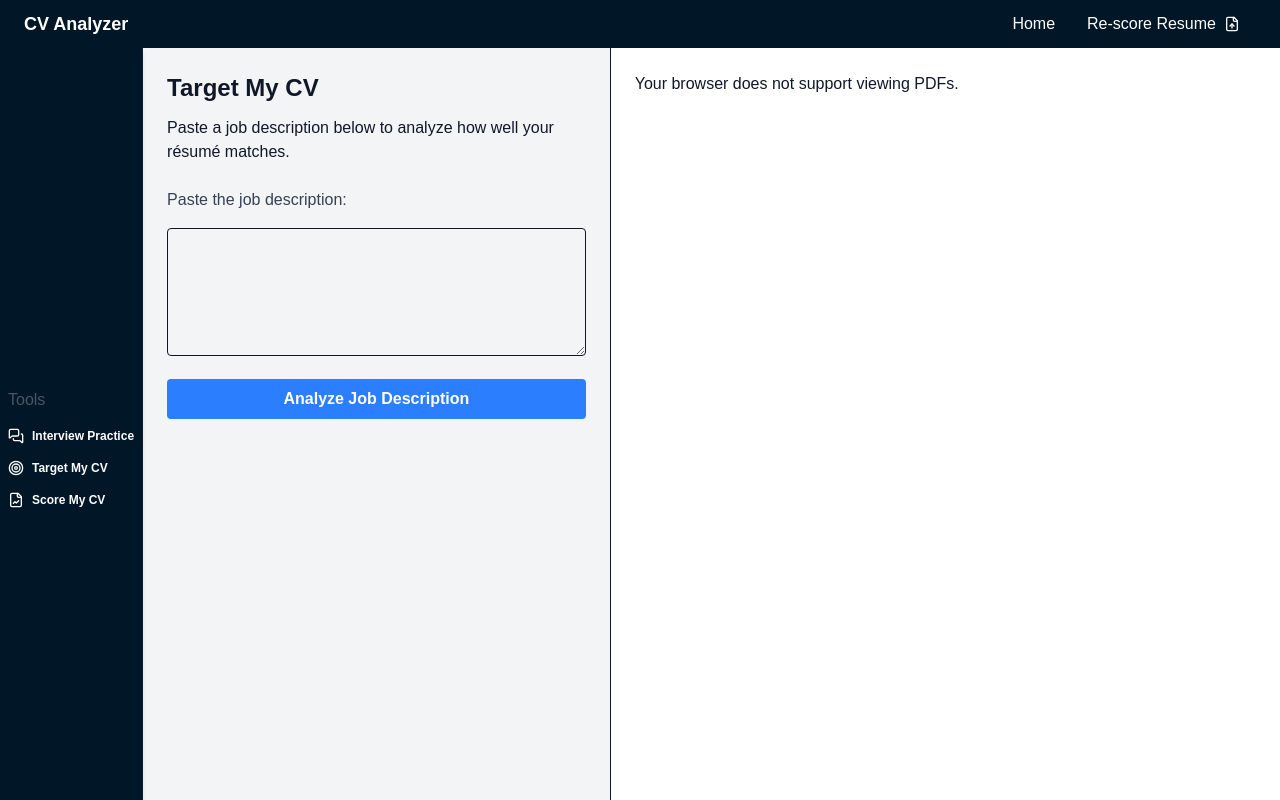
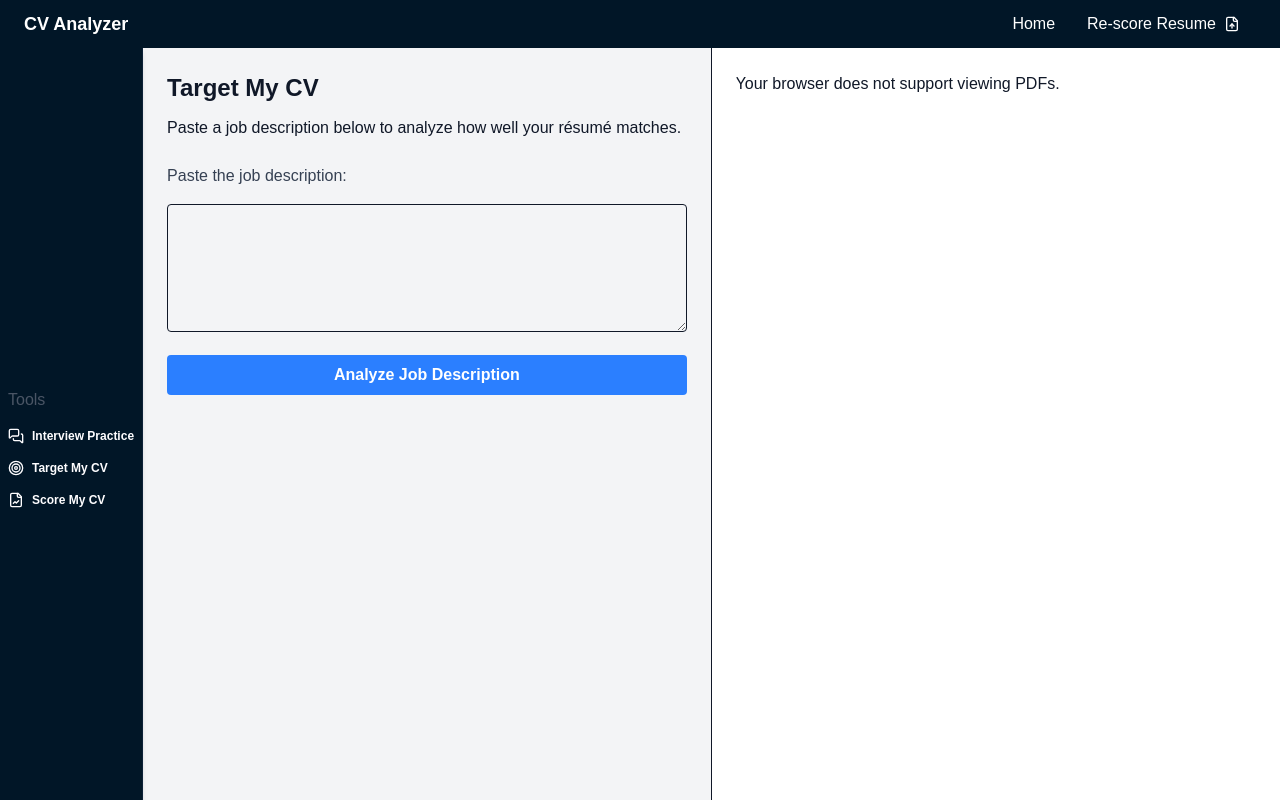
Before and after one commit to lutdunne/pin-point, a Next.js app in the folder frontend/: page /dashboard in a window 1280 px wide. Both pictures are taken after a click on the button "Target My CV". Built offline with nearby package versions, Linux system fonts and the light colour scheme.

Commit message:
fixed layout issue

```diff
--- a/frontend/src/app/(main)/components/TargetMyCV.js
+++ b/frontend/src/app/(main)/components/TargetMyCV.js
@@ -16,7 +16,7 @@ export default function TargetMyCV() {
     const handleJobText = async (e) => {}
 
     return (
-        <div className="flex flex-col w-1/2 p-6 border-r space-y-6 overflow-y-auto">
+        <div className="flex flex-col justify-start items-start w-1/2 p-6 border-r space-y-6 overflow-y-auto">
             <div className="flex flex-col">
                 <h1 className="text-2xl font-bold mb-3 text-grey-600">Target My CV</h1>
                 <p>Paste a job description below to analyze how well your résumé matches.</p>
--- a/frontend/src/app/(main)/dashboard/page.js
+++ b/frontend/src/app/(main)/dashboard/page.js
@@ -102,8 +102,10 @@ export default function Dashboard() {
 	// }, []);
 
   return (
-    <main className="flex h-screen bg-gray-100 text-gray-900 overflow-hidden items-stretch">
-      	<Sidebar setCurrentView={setCurrentView} />
+    <main className="flex h-screen w-full bg-gray-100 text-gray-900 overflow-hidden items-stretch">
+
+			<Sidebar setCurrentView={setCurrentView} />
+
         {currentView === "resume" && feedback && (
 			<div className="flex flex-col justify-start items-start w-1/2 p-6 border-r space-y-6 overflow-y-auto">
 				<h1 className="text-2xl font-bold mb-8 text-grey-600 ">{greeting}.</h1>
```
